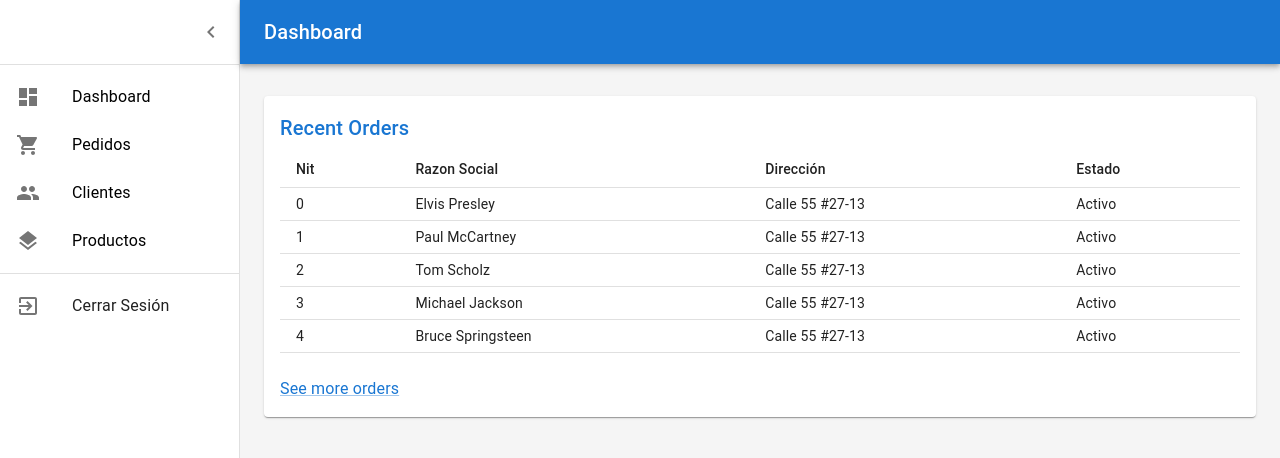
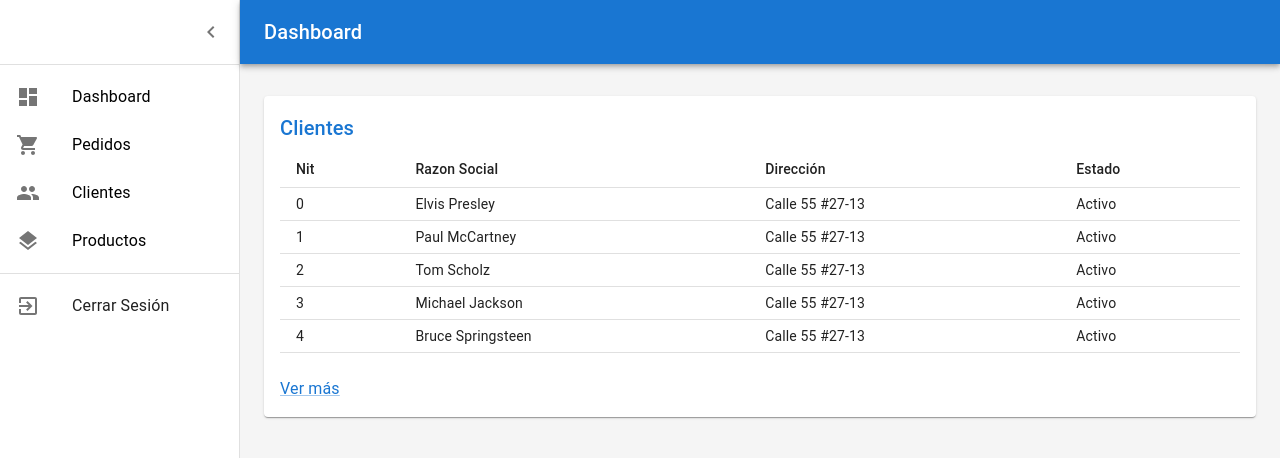
Before and after one commit to barrosjss/Hackathon-QuoteManagement, a React (Vite) app: page /clientes in a window 1280 px wide. Shown: the top 458 px of the page. Built offline with nearby package versions, Linux system fonts and the light colour scheme; no server answers.

Commit message:
change::Clientes.jsx

```diff
--- a/src/pages/Clientes.jsx
+++ b/src/pages/Clientes.jsx
@@ -59,7 +59,7 @@ function Clientes(props) {
         <Grid item xs={12}>
           <Paper sx={{ p: 2, display: 'flex', flexDirection: 'column' }}>
             <React.Fragment>
-              <Title>Recent Orders</Title>
+              <Title>Clientes</Title>
               <Table size="small">
                 <TableHead>
                   <TableRow>
@@ -81,7 +81,7 @@ function Clientes(props) {
                 </TableBody>
               </Table>
               <Link color="primary" href="#" onClick={preventDefault} sx={{ mt: 3 }}>
-                See more orders
+                Ver más
               </Link>
             </React.Fragment>
           </Paper>
```
